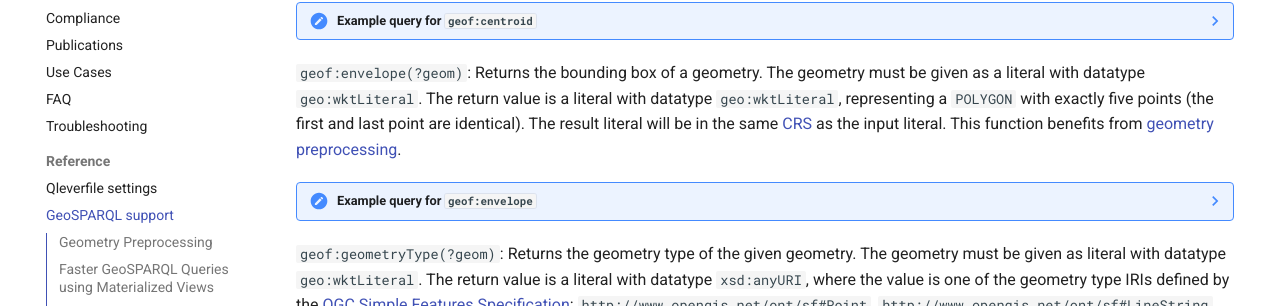
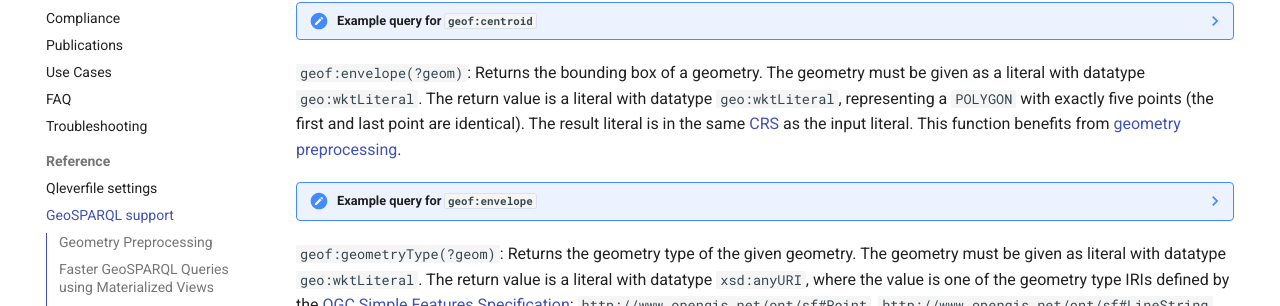
Before and after one commit to qlever-dev/qlever-docs, an MkDocs documentation site: the page built from docs/geosparql.md, in a window 1280 px wide and 900 px high, scrolled down 2263 px. Shown: the part 171-477 px from the top of the window. Built offline with MkDocs 1.6.1 and Material for MkDocs 9.7.7, drawn with Linux system fonts in a browser that asks for light colours; plug-ins that fetch from the network failed and are left out; comment, search, counter and statistics services are not loaded; the version menu is left out.

Commit message:
Update docs/geosparql.md
Co-authored-by: C. Ullinger <github@ullinger.info>

```diff
--- a/docs/geosparql.md
+++ b/docs/geosparql.md
@@ -149,7 +149,7 @@ This function benefits from [geometry preprocessing](#geometry-preprocessing).
 `geof:envelope(?geom)`<a id="geof-envelope"></a>: Returns the bounding box of a geometry. The geometry
 must be given as a literal with datatype `geo:wktLiteral`. The return value is
 a literal with datatype `geo:wktLiteral`, representing a `POLYGON` with exactly
-five points (the first and last point are identical). The result literal will be in the same [CRS](#coordinate-reference-systems) as the input literal. This function benefits
+five points (the first and last point are identical). The result literal is in the same [CRS](#coordinate-reference-systems) as the input literal. This function benefits
 from [geometry preprocessing](#geometry-preprocessing).
 
 ??? note "Example query for `geof:envelope`"
```
